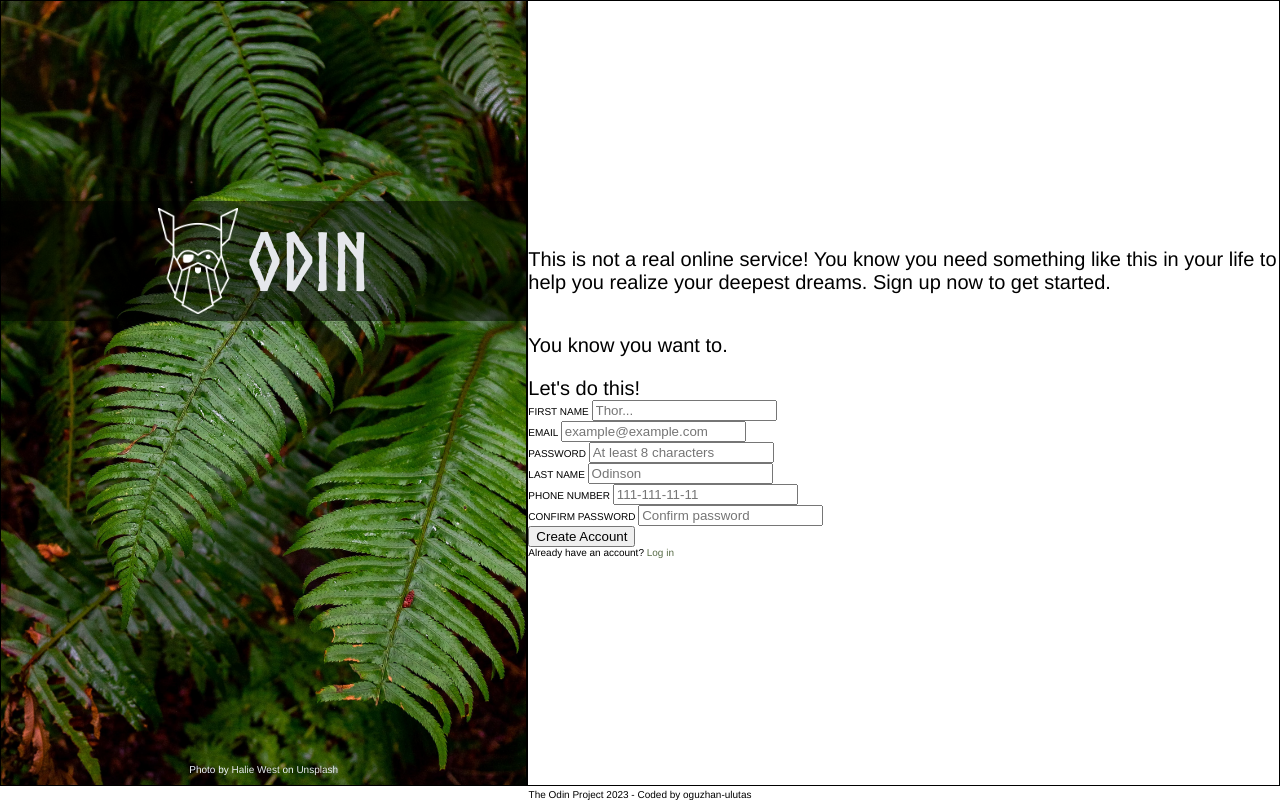
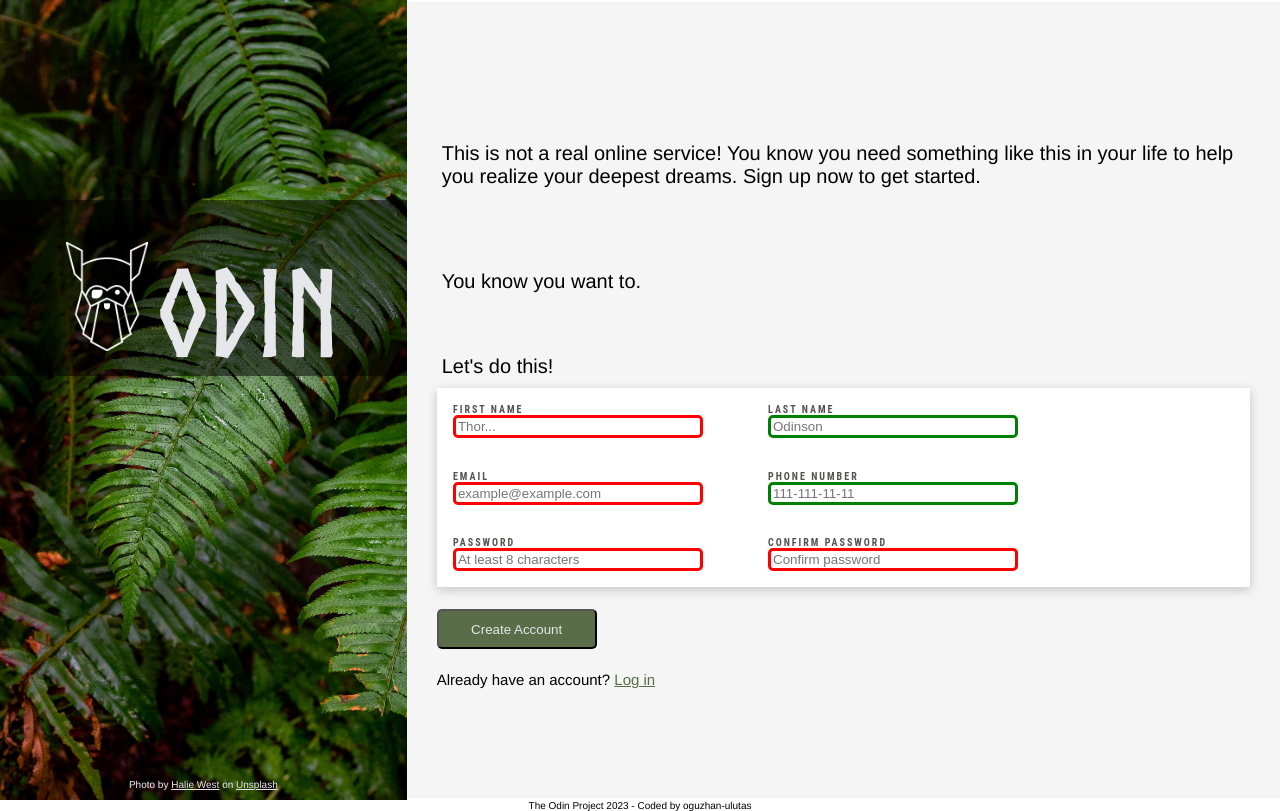
Before and after one commit to oguzhan-ulutas/odin-sign-up-form, a plain HTML site: page index.html in a window 1280 px wide. Drawn offline with Linux system fonts and the light colour scheme.

Commit message:
End of the project- at least for now

```diff
--- a/index.html
+++ b/index.html
@@ -27,8 +27,10 @@
                 your
                 deepest dreams. Sign up now to get started.
             </p>
-            <p class="header-rigth">You know you want to.</p>
-            <form action="example.com/path" method="post">
+            <p class="header-rigth">
+                You know you want to.
+            </p>
+            <form action="example.com/path" method="post" id="form">
                 <div>Let's do this!</div>
                 <div class="form-info">
                     <div>
@@ -36,36 +38,37 @@
                         <input type="text" id="first-name" placeholder="Thor..." name="first-name" required>
                     </div>
                     <div>
+                        <label for="last-name">LAST NAME</label>
+                        <input type="text" id="last-name" placeholder="Odinson" name="last-name">
+                    </div>
+                    <div>
                         <label for="user-email">EMAIL</label>
                         <input type="email" id="user-email" placeholder="example@example.com" name="user-email"
                             required>
-                    </div>
-                    <div>
-                        <label for="user-password">PASSWORD</label>
-                        <input type="password" id="user-password" placeholder="At least 8 characters"
-                            name="user-password" required>
-                    </div>
-                    <div>
-                        <label for="last-name">LAST NAME</label>
-                        <input type="text" id="last-name" placeholder="Odinson" name="last-name">
                     </div>
                     <div>
                         <label for="user-tel">PHONE NUMBER</label>
                         <input type="tel" id="user-tel" placeholder="111-111-11-11" name="user-tel">
                     </div>
                     <div>
+                        <label for="user-password">PASSWORD</label>
+                        <input type="password" id="user-password" placeholder="At least 8 characters"
+                            name="user-password" minlength="8" required>
+                    </div>
+                    <div>
                         <label for="confirm-password">CONFIRM PASSWORD</label>
                         <input type="password" id="confirm-password" placeholder="Confirm password"
-                            name="confirm-password" required>
+                            name="confirm-password" minlength="8" required>
                     </div>
                 </div>
-                <div>
-                    <button type="submit">Create Account</button>
-                </div>
-                <div>
-                    Already have an account? <a href="">Log in</a>
-                </div>
+
             </form>
+            <div>
+                <button type="submit" form="form">Create Account</button>
+            </div>
+            <div>
+                Already have an account? <a href="">Log in</a>
+            </div>
         </div>
     </div>
     <div>
--- a/style.css
+++ b/style.css
@@ -29,25 +29,21 @@ body > :first-child {
 }
 
 .logo-picture {
-  border: 1px solid;
   background-image: url(./halie-west.jpg);
   background-size: cover;
-  height: 98vh;
-  /* width: 10vw; */
+  height: 100vh;
   flex-basis: 1;
   flex-grow: 1;
   flex-shrink: 1;
-  width: min(34%, 300px);
+  width: 30%;
 }
 
 .form-data {
-  border: 1px solid;
-  height: 98vh;
-  /* width: 10vw; */
+  height: 92vh;
   flex-basis: 2;
   flex-grow: 2;
   flex-shrink: 2;
-  width: min(66%, 300px);
+  width: 60%;
 }
 
 .footer-left {
@@ -57,24 +53,26 @@ body > :first-child {
 a[href="https://unsplash.com/@haliewestphoto"],
 a[href="https://unsplash.com/"]
 {
-  text-decoration: none;
+  text-decoration: underline;
   color: var(--input-border-color);
 }
 
 a[href=""] {
-  text-decoration: none;
+  text-decoration: underline;
   color: var(--button-color);
 }
 
 img[src="./odin-lined.png"] {
-  width: clamp(6rem, 8rem, 10rem);
-  height: auto;
+  width: auto;
+  height: 80%;
 }
 
 .odin-writing {
   color: var(--input-border-color);
-  font-size: clamp(6rem, 8rem, 10rem);
+  font-size: 15vh;
   font-family: norse-bold, Arial, Helvetica, sans-serif;
+  margin: 0px;
+  padding-top: 4vh;
 }
 
 .logo-picture {
@@ -88,32 +86,85 @@ img[src="./odin-lined.png"] {
   display: flex;
   justify-content: center;
   align-items: center;
+  flex-wrap: wrap;
   gap: 1rem;
   border: 3px;
   background-color: rgba(0, 0, 0, 0.5);
   width: 100%;
-  height: 15vh;
+  height: 17vh;
   margin-top: 25vh;
-  padding-top: 0rem;
+  padding: 2rem 0rem;
 }
 
 .form-data {
   display: flex;
   flex-direction: column;
   justify-content: center;
+  gap: 3%;
+  background-color: rgb(245, 245, 245);
+  padding: 3rem;
 }
 
 .header-rigth {
-  font-size: min(5vh, 2rem);
+  font-size: max(2.5vh, 100%);
+  padding: 1rem 0.5rem;
 }
 
 form > div:first-of-type {
-  font-size: min(5vh, 2rem);
+  font-size: max(2.5vh, 100%);
+  padding: 1rem 0.5rem;
 }
 
 .form-info {
   display: flex;
+  justify-content: flex-start;
+  flex-wrap: wrap;
+  width: 100%;
+  gap: 4%;
+  background-color: white;
+  box-shadow: 0 3px 10px rgb(0 0 0 / 0.2);
+}
+
+.form-info div {
+  display: flex;
   flex-direction: column;
   justify-content: flex-start;
-  flex-wrap: wrap;
+  margin: 2%;
+  width: 25rem;
 }
+
+label {
+  font-family: "Roboto Condensed", Arial, Helvetica, sans-serif;
+  letter-spacing: 2px;
+  font-weight: 800;
+  color: rgb(84, 81, 81);
+}
+
+.form-data > div:last-child {
+  font-size: min(3vh, 1.5rem);
+}
+
+button {
+  width: 16rem;
+  height: 4rem;
+  background-color: var(--button-color);
+  border-radius: 5px;
+  color: var(--input-border-color);
+}
+
+input {
+  border: solid var(--input-border-color);
+  border-radius: 5px;
+}
+
+input:invalid {
+  border-color: red;
+}
+
+input:valid {
+  border-color: green;
+}
+
+input:focus {
+  border-color: blue;
+}
```
